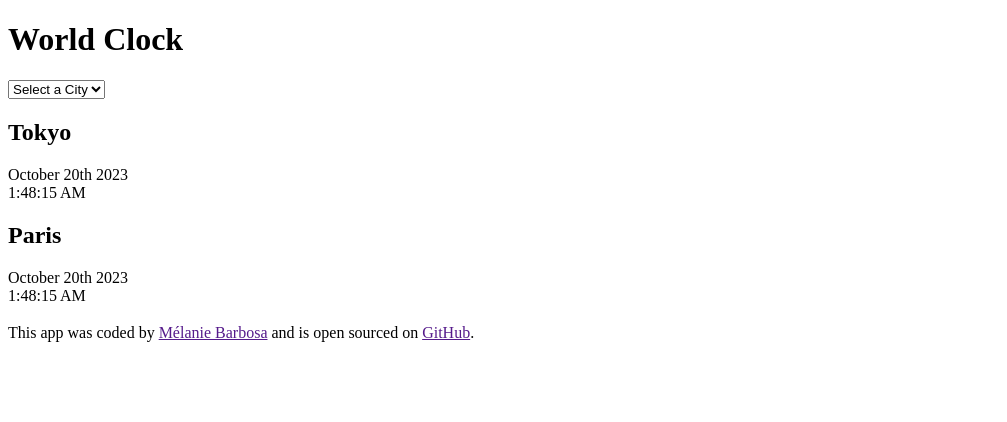
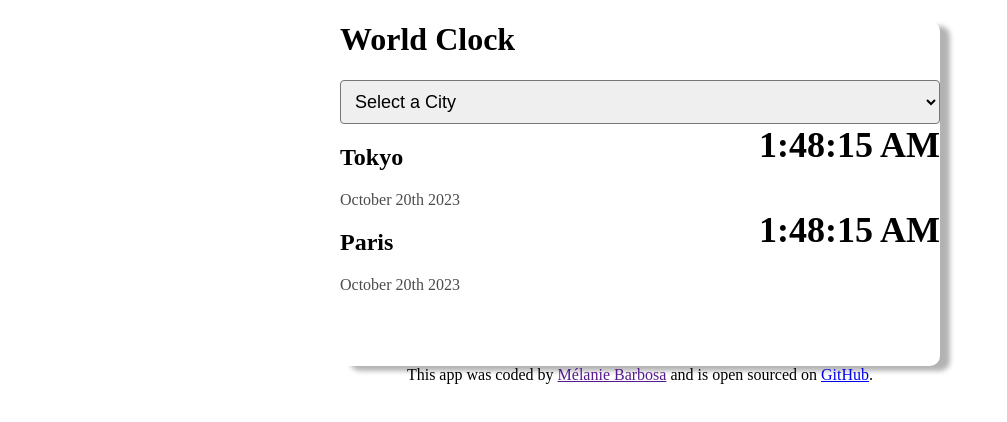
Before and after one commit to MAGBarbosa/world-clock, a plain HTML site: page index.html in a window 1280 px wide. Shown: the whole page, without its empty margins (0-1007 px from the left). Drawn offline with nearby package versions, Linux system fonts and the light colour scheme.

Commit message:
Added some styling and linked html to css file

```diff
--- a/index.html
+++ b/index.html
@@ -1,12 +1,12 @@
 <!DOCTYPE html>
 <html lang="en">
   <head>
-    <meta charset="UTF-8">
-    <meta name="viewport" content="width=device-width, initial-scale=1.0">
+    <meta charset="UTF-8" />
+    <meta name="viewport" content="width=device-width, initial-scale=1.0" />
     <title>World Clock</title>
     <script src="https://cdnjs.cloudflare.com/ajax/libs/moment.js/2.29.4/moment.min.js"></script>
     <script src="https://cdnjs.cloudflare.com/ajax/libs/moment-timezone/0.5.43/moment-timezone-with-data-1970-2030.min.js"></script>
-    <link rel="styles.css" rel="stylesheet">
+    <link rel="stylesheet" type="text/css" href="styles.css" />
   </head>
   <body>
     <div class="container">
@@ -17,17 +17,21 @@
         <option value=""></option>
         <option value=""></option>
       </select>
+
+      <div class="city">
+        <div>
+          <h2>Tokyo</h2>
+          <div class="date">October 20th 2023</div>
         </div>
-<div class="city">
-<h2>Tokyo</h2>
-<div  class="date"> October 20th 2023</div>
-    <div  class="time">1:48:15 AM</div>
+        <div class="time">1:48:15 AM</div>
       </div>
 
       <div class="city">
+        <div>
           <h2>Paris</h2>
-    <div  class="date"> October 20th 2023</div>
-    <div  class="time">1:48:15 AM</div>
+          <div class="date">October 20th 2023</div>
+        </div>
+        <div class="time">1:48:15 AM</div>
       </div>
 
       <div class="city">
@@ -35,8 +39,13 @@
         <p class="date"></p>
         <p class="time"></p>
       </div>
+    </div>
     <footer>
-        This app was coded by <a href="" target="_blank">Mélanie Barbosa</a> and is open sourced on <a href="" target="_blank">GitHub</a>.
+      This app was coded by <a href="" target="_blank">Mélanie Barbosa</a> and
+      is open sourced on
+      <a href="https://github.com/MAGBarbosa/world-clock" target="_blank"
+        >GitHub</a
+      >.
     </footer>
     <script src="index.js"></script>
   </body>
--- a/styles.css
+++ b/styles.css
@@ -1,19 +1,19 @@
 .container {
   max-width: 600px;
   margin: 0 auto;
-    box-shadow: 10px 5px 5px rgba(0,0,0,0.3);
+  box-shadow: 10px 5px 5px rgba(0, 0, 0, 0.3);
   border-radius: 10px;
 }
 
 select {
-    display:block;
-    width:100%;
+  display: block;
+  width: 100%;
   border-radius: 4px;
   padding: 10px;
   font-size: 18px;
 }
 .city {
-    display:flex;
+  display: flex;
   justify-content: space-between;
 }
 .time {
@@ -23,3 +23,6 @@ select {
 .date {
   opacity: 0.7;
 }
+footer {
+  text-align: center;
+}
```
Lines whose indentation alone changed are shown as unchanged.
